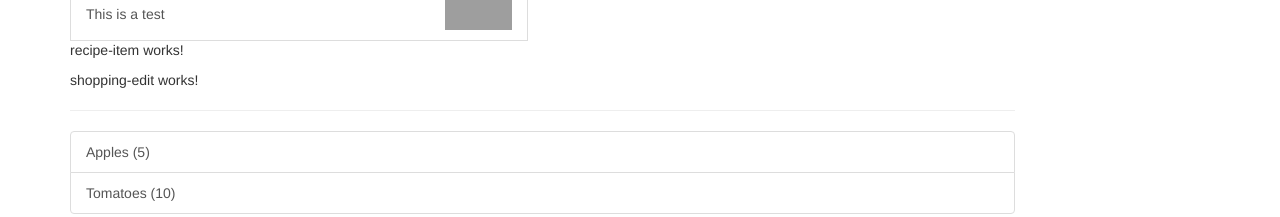
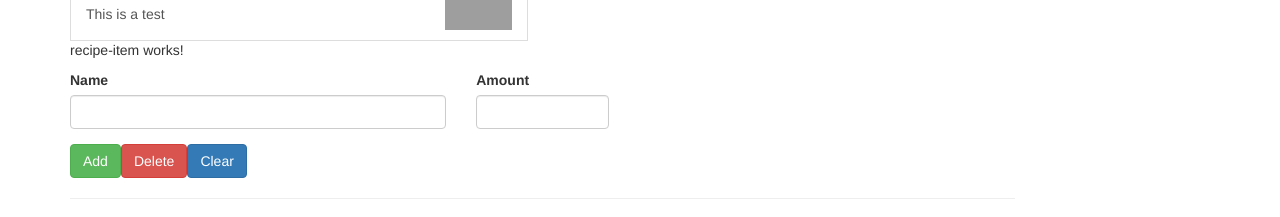
Before and after one commit to robinschnetler/AngularCourseProject, an Angular app: page / in a window 1280 px wide. Shown: the part 249-466 px from the top of the page. Built offline with nearby package versions, Linux system fonts and the light colour scheme; grey boxes are pictures that could not be loaded.

Commit message:
Adding a shopping list edit section

```diff
--- a/src/app/shopping-list/shopping-edit/shopping-edit.component.html
+++ b/src/app/shopping-list/shopping-edit/shopping-edit.component.html
@@ -1,3 +1,23 @@
-<p>
-  shopping-edit works!
-</p>
+<div class="row">
+  <div class="col-xs-12">
+    <form>
+      <div class="row">
+        <div class="col-sm-5 form-group">
+          <label for="name">Name</label>
+          <input type="text" name="name" id="name" class="form-control">
+        </div>
+        <div class="col-sm-2 form-group">
+          <label for="amount">Amount</label>
+          <input type="number" id="amount" class="form-control">
+        </div>
+      </div>
+      <div class="row">
+        <div class="col-xs-12">
+          <button class="btn btn-success" type="submit">Add</button>
+          <button class="btn btn-danger" type="button">Delete</button>
+          <button class="btn btn-primary" type="button">Clear</button>
+        </div>
+      </div>
+    </form>
+  </div>
+</div>
```
